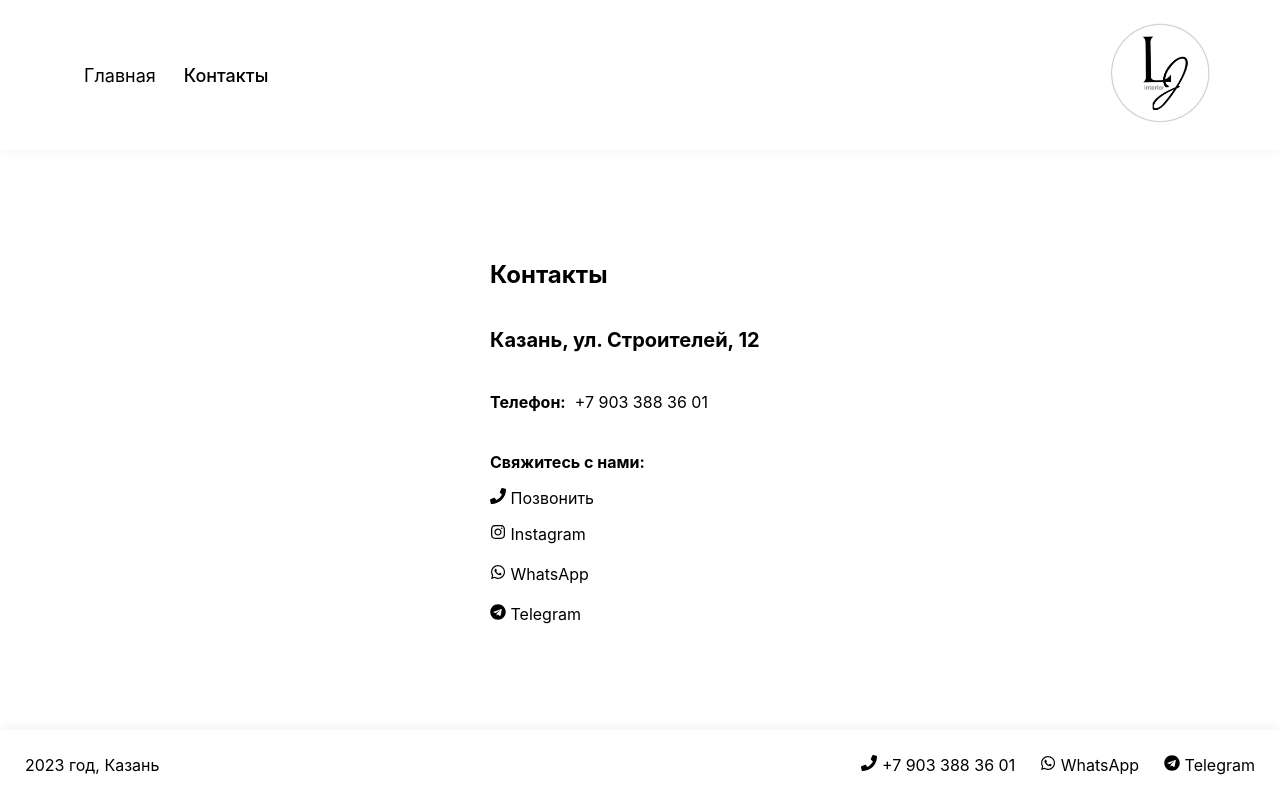
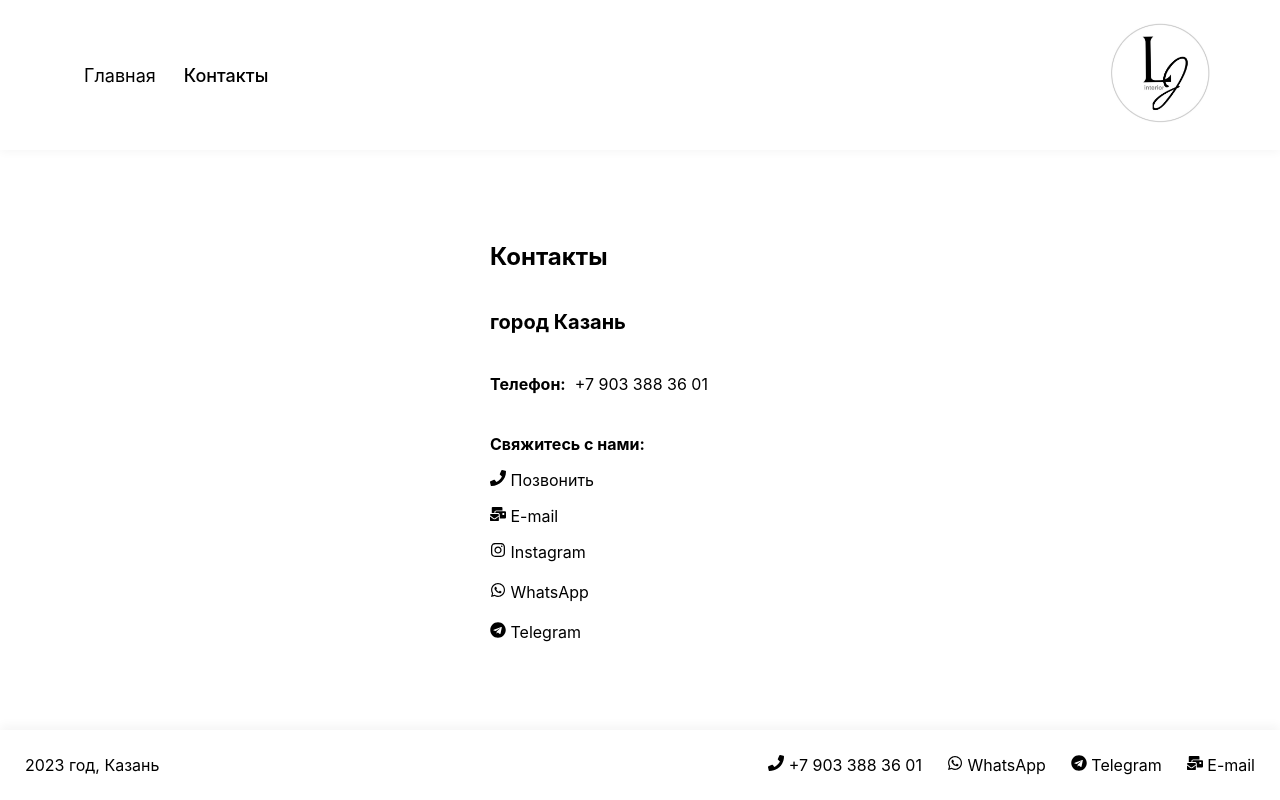
Before and after one commit to olgushe4ka/portfolio, a React (Create React App) app: page /contacnts in a window 1280 px wide. Built offline with nearby package versions, Linux system fonts and the light colour scheme.

Commit message:
homepage

```diff
--- a/package.json
+++ b/package.json
@@ -55,5 +55,5 @@
     "@types/react-slick": "^0.23.10",
     "gh-pages": "^4.0.0"
   },
-  "homepage": "."
+  "homepage": "https://olgushe4ka.github.io/portfolio/"
 }
--- a/src/components/app-footer/app-footer.tsx
+++ b/src/components/app-footer/app-footer.tsx
@@ -1,4 +1,4 @@
-import { FaPhone, FaTelegram, FaWhatsapp } from "react-icons/fa";
+import { FaMailBulk, FaPhone, FaTelegram, FaWhatsapp } from "react-icons/fa";
 import styles from "./app-footer.module.css";
 
 function AppFooter() {
@@ -23,6 +23,13 @@ function AppFooter() {
           >
             <FaTelegram /> Telegram
           </a>
+
+          <a
+            className={styles.contactpageContacts}
+            href="mailto:ljinterior@mail.ru"
+          >
+            <FaMailBulk /> E-mail
+          </a>
         </div>
       </div>
     </footer>
--- a/src/pages/contacts.tsx
+++ b/src/pages/contacts.tsx
@@ -1,5 +1,11 @@
 import styles from "./pages-styles.module.css";
-import { FaInstagram, FaWhatsapp, FaTelegram, FaPhone } from "react-icons/fa";
+import {
+  FaInstagram,
+  FaWhatsapp,
+  FaTelegram,
+  FaPhone,
+  FaMailBulk,
+} from "react-icons/fa";
 
 function Contacnts() {
   return (
@@ -9,7 +15,7 @@ function Contacnts() {
         <div>
           <h2 className={styles.contactpageH2}>Контакты</h2>
           <div className={styles.contactpageLocation}>
-            <strong> Казань, ул. Строителей, 12</strong>
+            <strong>город Казань</strong>
           </div>
 
           <div>
@@ -27,7 +33,14 @@ function Contacnts() {
                 <FaPhone /> Позвонить
               </a>
             </p>
-
+            <p>
+              <a
+                className={styles.contactpageContacts}
+                href="mailto:ljinterior@mail.ru"
+              >
+                <FaMailBulk /> E-mail
+              </a>
+            </p>
             <p>
               <a
                 className={styles.contactpageContacts}
--- a/src/pages/pages-styles.module.css
+++ b/src/pages/pages-styles.module.css
@@ -178,6 +178,7 @@
   justify-content: center;
   align-items: center;
   padding: 150px 20px 150px 20px;
+  min-height: 40vh;
 }
 
 .pageFourOFour p {
```
